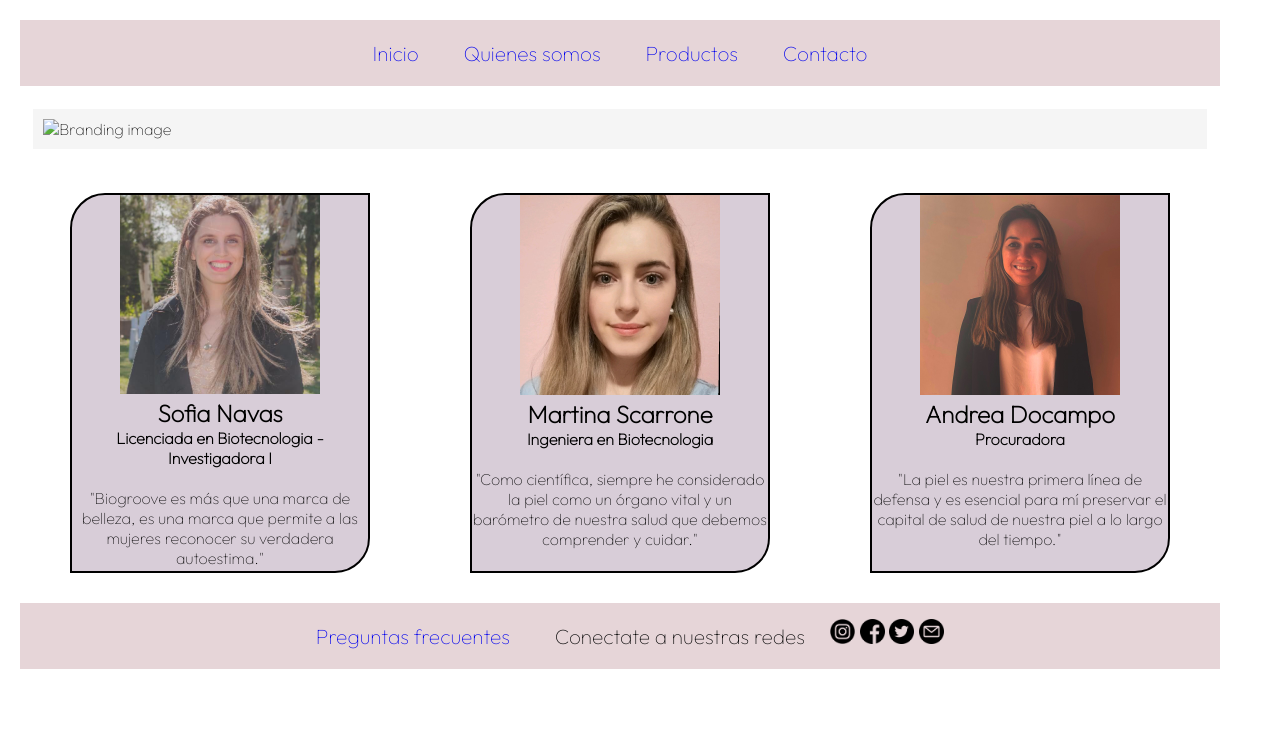
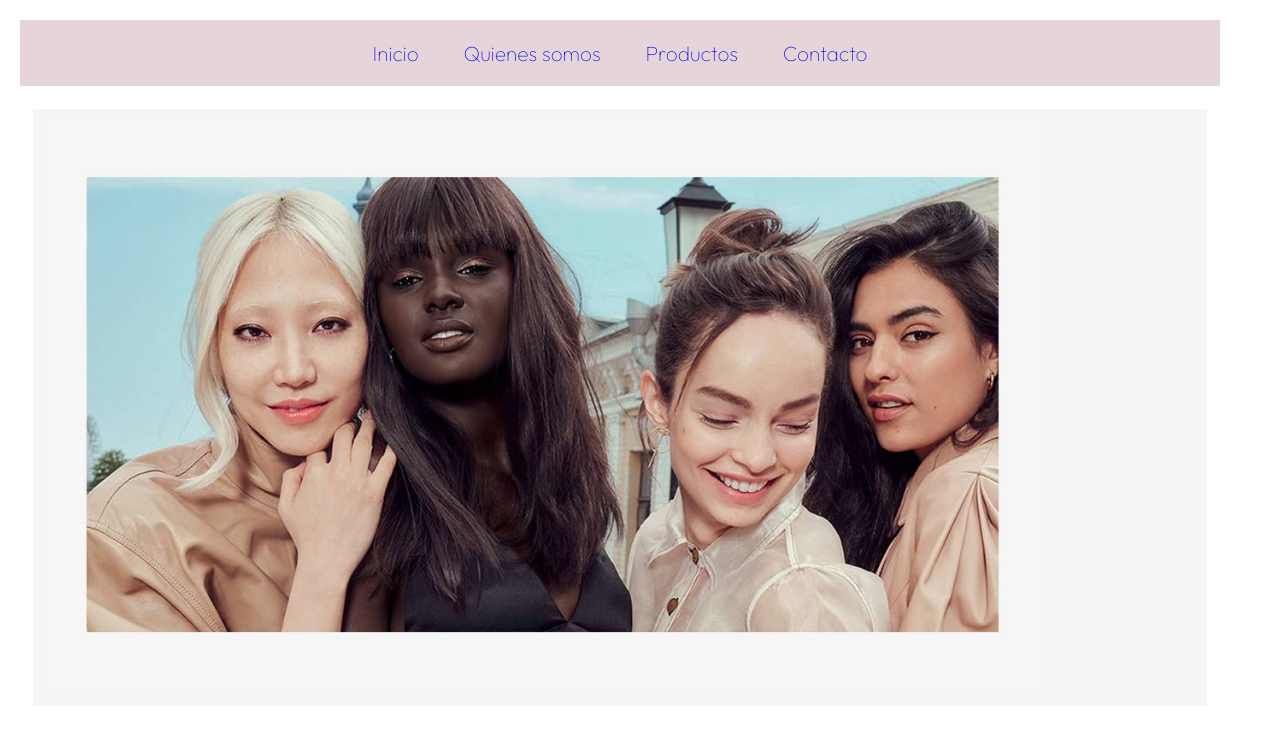
Before and after one commit to SofiVi/Idea-Sofia-Navas, a plain HTML site: page quienessomos.html in a window 1280 px wide. Shown: the top 746 px of the page. Drawn offline with Linux system fonts and the light colour scheme.

Commit message:
modifique el quienessomos

```diff
--- a/quienessomos.html
+++ b/quienessomos.html
@@ -49,7 +49,7 @@
         </section>
 
         <section class="caja7 translate">
-            <img src="imagen11.jpg" width="1000px" alt="Branding image">
+            <img src="imagenes/imagen11.jpg" width="1000px" alt="Branding image">
 
         </section>
 
```
